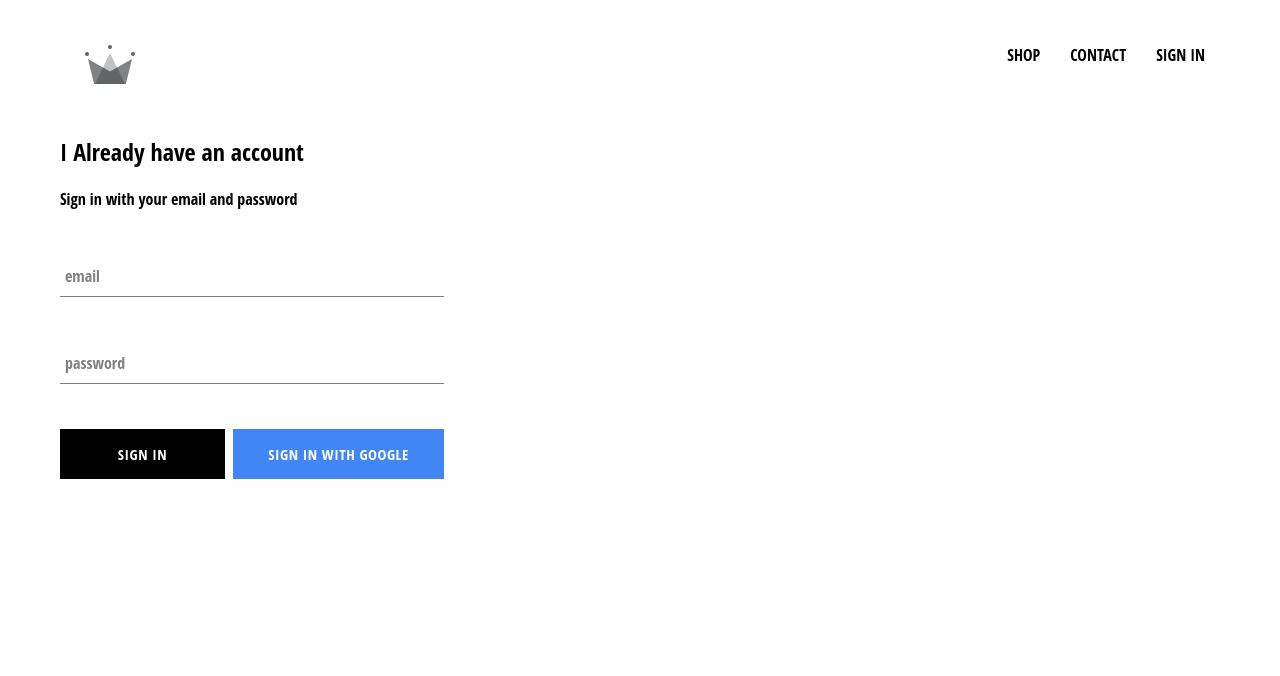
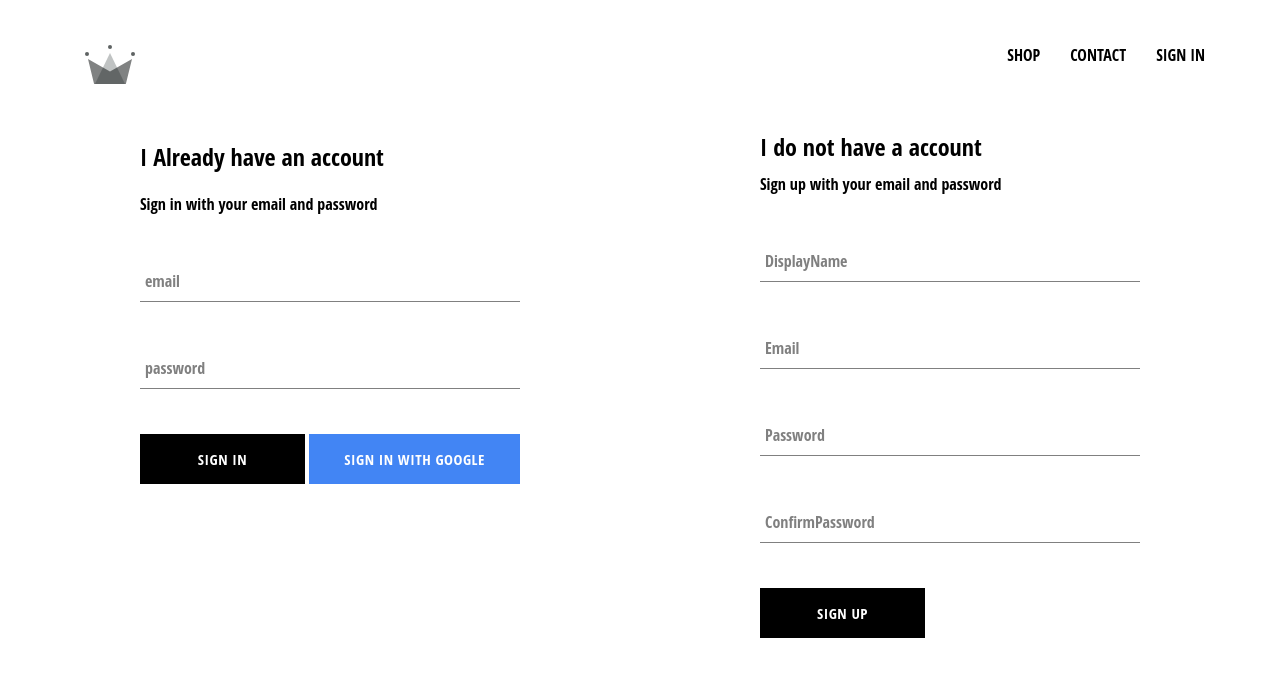
Before and after one commit to bhargavimalasani/classic-closet, a React (Create React App) app: page /signin in a window 1280 px wide. Shown: the top 676 px of the page. Built offline with nearby package versions, Linux system fonts and the light colour scheme; no server answers.

Commit message:
Implemented firebase utils to store in database

```diff
--- a/src/App.js
+++ b/src/App.js
@@ -3,7 +3,7 @@
 import ShopPage from './pages/shop/shop.component';
 import SignInAndSignUp from './pages/sign-in-and sign-up/sign-in-and sign-up.component';
 import './App.css';
-import {auth} from './firebase/firebase.utils';
+import {auth, createUserProfileDocument } from './firebase/firebase.utils';
 import {Switch, Route} from 'react-router-dom';
 import Header from './components/header/header.component';
 
@@ -20,9 +20,22 @@
 
 
   componentDidMount(){
-      this.unsubscribeFromAuth = auth.onAuthStateChanged(user => {
-         this.setState({currentUser: user})
-         console.log(user);
+      this.unsubscribeFromAuth = auth.onAuthStateChanged(async userAuth => {
+
+         if(userAuth){
+            const userRef = await createUserProfileDocument(userAuth);
+            userRef.onSnapshot(snapShot => {
+                this.setState({
+                  currentUser:{
+                    id: snapShot.id,
+                    ...snapShot.data()
+                  }
+                });
+                console.log(this.state.currentUser);
+            });
+
+         }
+         this.setState({currentUser: userAuth})
       })
   }
 
--- a/src/components/sign-in/sign-in.styles.scss
+++ b/src/components/sign-in/sign-in.styles.scss
@@ -1,5 +1,5 @@
 .sign-in{
-    width: 30vw;
+    width: 380px;
     display: flex;
     flex-direction: column;
 
--- a/src/components/sign-up/sign-up.component.jsx
+++ b/src/components/sign-up/sign-up.component.jsx
@@ -1,2 +1,91 @@
 import React from 'react';
 import './sign-up.styles.scss';
+import FormInput from '../form-input/form-input.component';
+import CustomButton from '../custom-button/custom-button.component';
+import {auth, createUserProfileDocument} from '../../firebase/firebase.utils';
+
+class SignUp extends React.Component{
+    constructor(){
+        super();
+
+        this.state = {
+            displayName: '',
+            email:'',
+            password:'',
+            confirmPassword:''
+        }
+    }
+
+    handleSubmit = async event =>{
+        event.preventDefault();
+        const {displayName, email, password, confirmPassword} = this.state;
+        if(password !== confirmPassword){
+            alert("passwords don't match");
+            return;
+        }
+        try{
+            const { user } = await auth.createUserWithEmailAndPassword(email,password);
+            createUserProfileDocument(user, {displayName});
+            this.setState({
+                displayName: '',
+                email:'',
+                password:'',
+                confirmPassword:''
+            })
+        }catch(error){
+            console.log(error);
+        }
+    }
+
+    handleChange = e =>{
+        const{name, value} = e.target;
+        this.setState({[name]: value})
+    }
+
+    render(){
+        const {displayName, email, password, confirmPassword} = this.state;
+        return(
+        <div className='sign-up'>
+        <h2 className='title'>I do not have a account</h2>
+        <span>Sign up with your email and password</span>
+            <form className='sign-up-form' onSubmit={this.handleSubmit}>
+                <FormInput
+                type='text'
+                name='displayName'
+                label='DisplayName'
+                onChange={this.handleChange}
+                value={displayName}
+                required />
+                <FormInput
+                type='email'
+                name='email'
+                label='Email'
+                onChange={this.handleChange}
+                value={email}
+                required />
+                <FormInput
+                type='password'
+                name='password'
+                label='Password'
+                onChange={this.handleChange}
+                value={password}
+                required />
+                <FormInput
+                type='password'
+                name='confirmPassword'
+                label='ConfirmPassword'
+                onChange={this.handleChange}
+                value={confirmPassword}
+                required />
+
+                <CustomButton type="submit">
+                Sign Up
+                </CustomButton>
+            </form>
+        </div>
+
+        )
+    }
+}
+
+export default SignUp;
--- a/src/components/sign-up/sign-up.styles.scss
+++ b/src/components/sign-up/sign-up.styles.scss
@@ -0,0 +1,9 @@
+.sign-up {
+    display: flex;
+    flex-direction: column;
+    width: 380px;
+
+    .title {
+      margin: 10px 0;
+    }
+  }
--- a/src/firebase/firebase.utils.js
+++ b/src/firebase/firebase.utils.js
@@ -13,6 +13,33 @@
     measurementId: "G-1ZEDNFHPLX"
   };
 
+
+  export const createUserProfileDocument = async(userAuth, additionalData) => {
+        if(!userAuth) return;
+
+        const userRef = firestore.doc(`Users/${userAuth.uid}`);
+        const snapShot = await userRef.get();
+        if(!snapShot.exists){
+           const {displayName, email} = userAuth;
+           const createdAt = new Date();
+
+           try{
+                await userRef.set({
+                    displayName,
+                    email,
+                    createdAt,
+                    ...additionalData
+                })
+           }
+               catch(error){
+
+               console.log('error creating user', error.message);
+           }
+        }
+
+        return userRef;
+  }
+
   firebase.initializeApp(config);
 
   export const auth = firebase.auth();
--- a/src/pages/sign-in-and sign-up/sign-in-and sign-up.component.jsx
+++ b/src/pages/sign-in-and sign-up/sign-in-and sign-up.component.jsx
@@ -1,9 +1,14 @@
 import React from 'react';
 import './sign-in-and sign-up.styles.scss';
 import SignIn from '../../components/sign-in/sign-in.component';
+import SignUp from '../../components/sign-up/sign-up.component';
 
 const SignInAndSignUp = () =>(
-    <div><SignIn /></div>
+    <div className='sign-in-and-sign-up'>
+    <SignIn />
+    <SignUp/>
+    </div>
+
 );
 
 
--- a/src/pages/sign-in-and sign-up/sign-in-and sign-up.styles.scss
+++ b/src/pages/sign-in-and sign-up/sign-in-and sign-up.styles.scss
@@ -0,0 +1,6 @@
+.sign-in-and-sign-up{
+    width: 1000px;
+    display: flex;
+    justify-content: space-between;
+    margin: 30px auto;
+}
```
